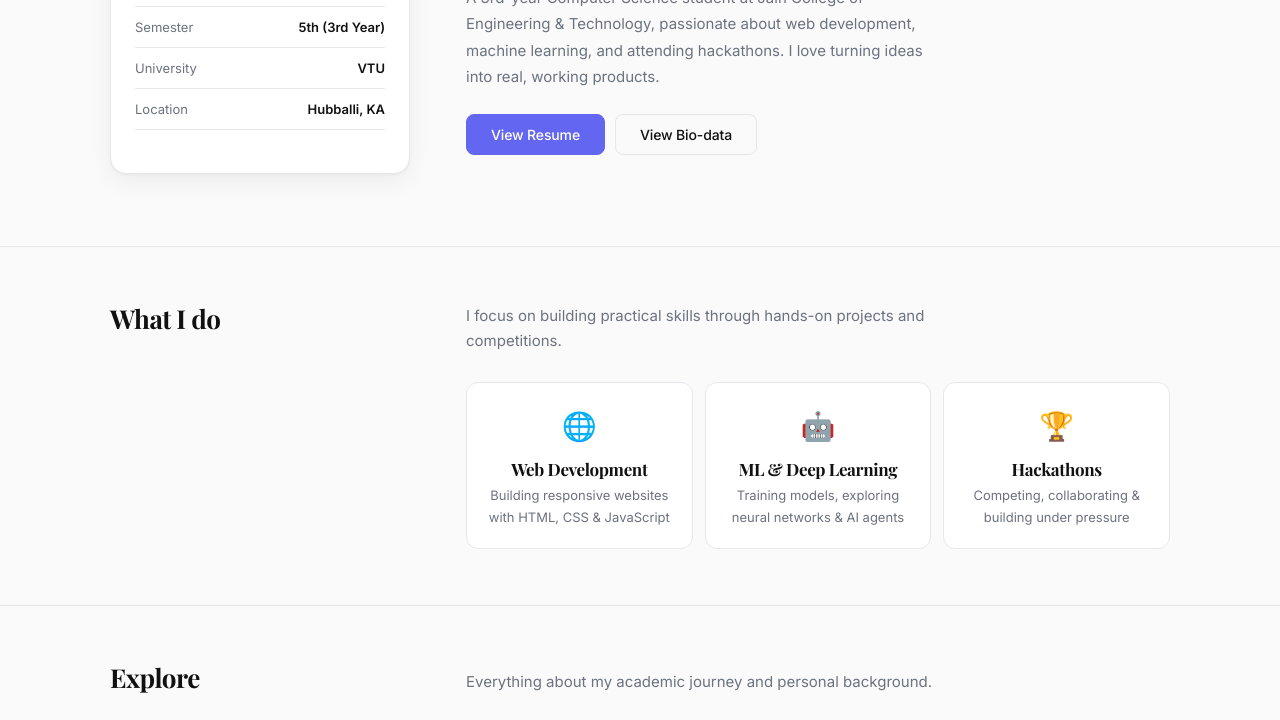
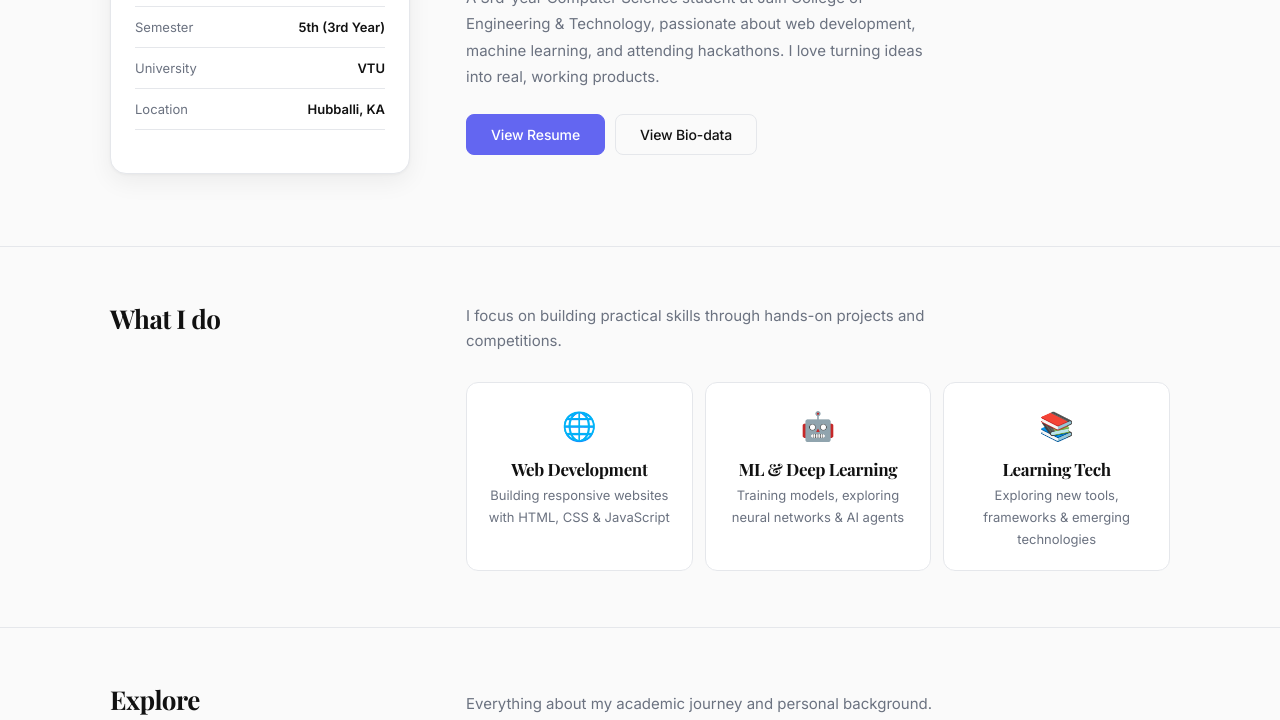
Before and after one commit to prajwaledu802-coder/Portfolio, a plain HTML site: page index.html in a window 1280 px wide. Shown: the part 345-1065 px from the top of the page. Drawn offline with nearby package versions, Linux system fonts and the light colour scheme.

Commit message:
Replace Hackathons with Learning Tech in hero

```diff
--- a/index.html
+++ b/index.html
@@ -79,9 +79,9 @@
           <p>Training models, exploring neural networks &amp; AI agents</p>
         </div>
         <div>
-          <span class="stack-icon">🏆</span>
-          <h3>Hackathons</h3>
-          <p>Competing, collaborating &amp; building under pressure</p>
+          <span class="stack-icon">📚</span>
+          <h3>Learning Tech</h3>
+          <p>Exploring new tools, frameworks &amp; emerging technologies</p>
         </div>
       </div>
     </div>
```
